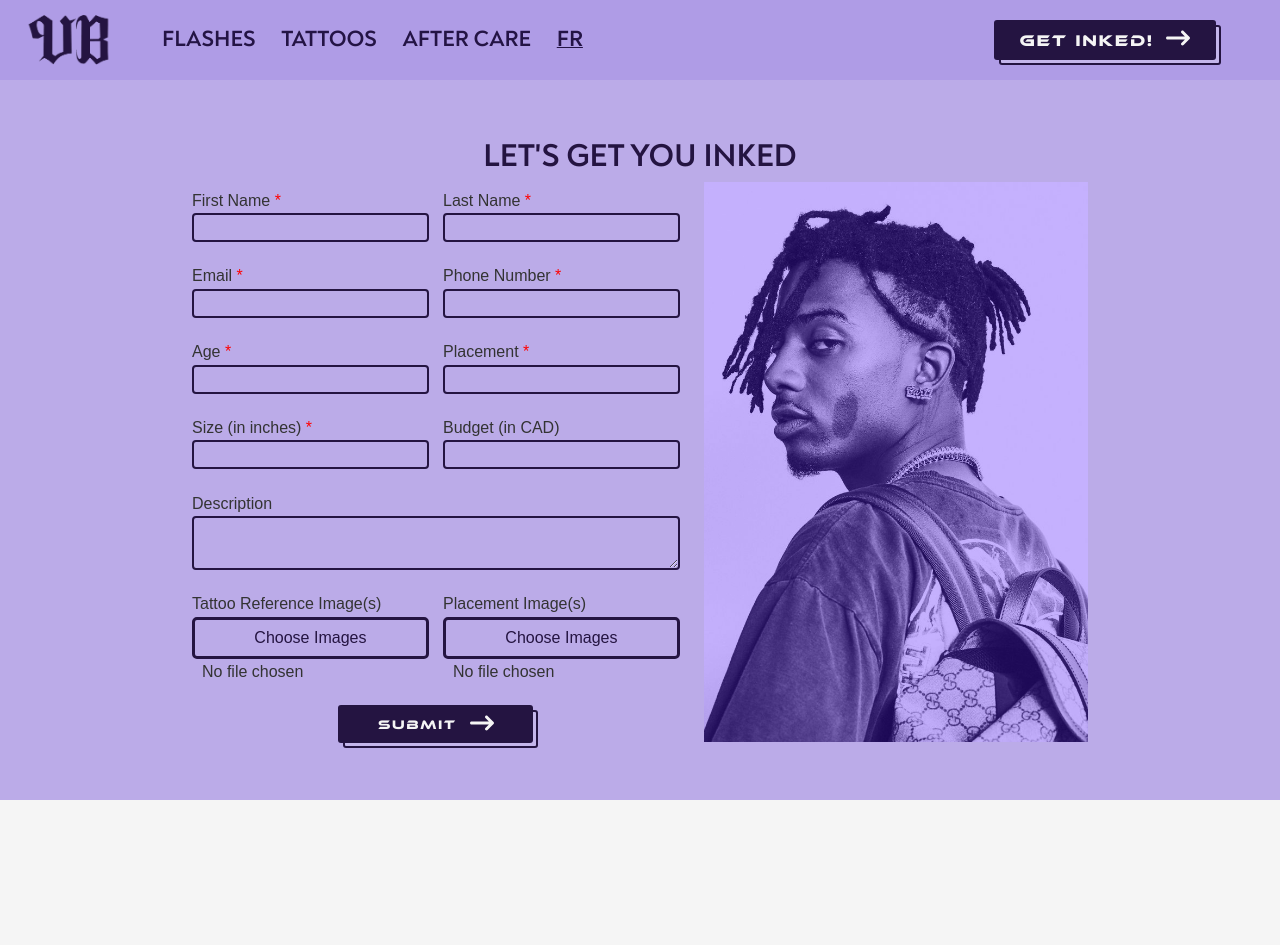
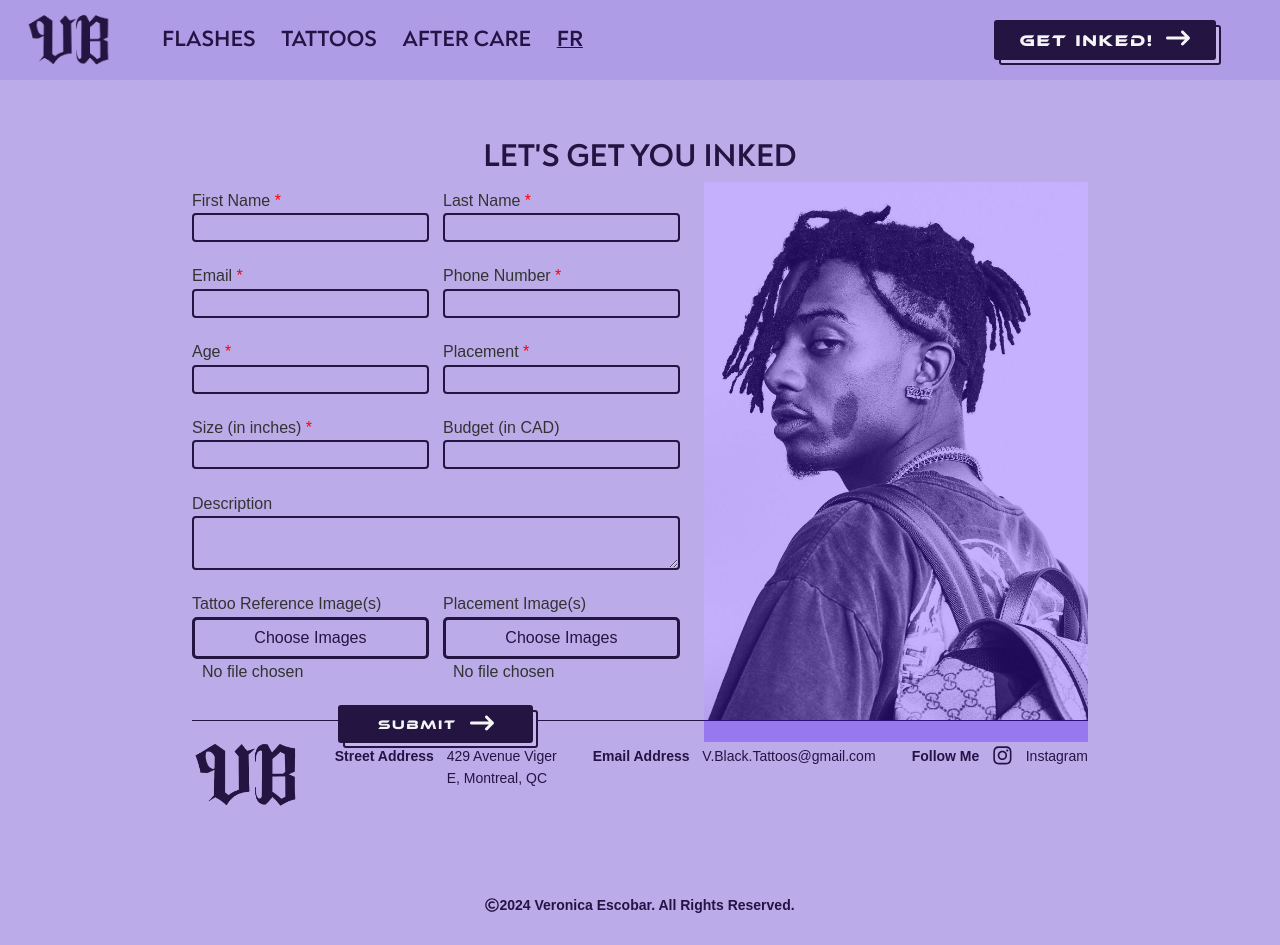
Before and after one commit to RoyAndraos/VBlackTats, a React (Create React App) app in the folder client/: page /book in a window 1280 px wide. Before the commit the page ends 800 px from the top, so only its background shows below. Built offline with nearby package versions, Linux system fonts and the light colour scheme.

Commit message:
footer overlap phone styles + icon update

```diff
--- a/client/public/index.html
+++ b/client/public/index.html
@@ -9,6 +9,7 @@
     />
     <link rel="stylesheet" type="text/css" href="/fonts/MyWebFontsKit.css">
     <link rel="stylesheet" type="text/css" href="/fonts/stylesheet.css">
+    <link rel="icon" href="images/NewLogo.png" />
     <title>Vero's Tattoo Studio</title>
   </head>
   <body style="margin:0">
--- a/client/src/App.js
+++ b/client/src/App.js
@@ -5,7 +5,6 @@ import HomePageMobile from "./components/Mobile/HomePageMobile";
 import HeaderMobile from "./components/Mobile/HeaderMobile";
 import HeaderPC from "./components/PC/HeaderPC";
 import HomePagePC from "./components/PC/HomePagePC";
-import FooterMobile from "./components/Mobile/FooterMobile";
 import FooterPC from "./components/PC/FooterPC";
 import styled from "styled-components";
 import BookingForm from "./components/BookingForm";
@@ -154,17 +153,10 @@ const App = () => {
       )}
       {isMobile ? <HeaderMobile /> : <HeaderPC />}
 
-      {isMobile ? (
-        location.pathname === "/book" || location.pathname === "/admin" ? (
-          <></>
-        ) : (
-          <FooterMobile></FooterMobile>
-        )
-      ) : location.pathname === "/book" || location.pathname === "/admin" ? (
-        <></>
-      ) : (
-        <FooterPC />
-      )}
+      {!isMobile &&
+        (location.pathname === "/book" || location.pathname === "/admin") && (
+          <FooterPC />
+        )}
     </Wrapper>
   );
 };
--- a/client/src/components/AfterCare.js
+++ b/client/src/components/AfterCare.js
@@ -4,6 +4,7 @@ import { IsMobileContext } from "../contexts/IsMobileContext";
 import aftercareone from "../assets/AfterCare.jpg";
 import { LanguageContext } from "../contexts/LanguageContext";
 import aftercaretwo from "../assets/aftercaretwo.jpg";
+import FooterMobile from "./Mobile/FooterMobile";
 const AfterCare = () => {
   const { isMobile } = useContext(IsMobileContext);
   const { language } = useContext(LanguageContext);
@@ -173,6 +174,7 @@ const AfterCare = () => {
           </ImgWrapp>
         )}
       </Bottom>
+      {isMobile && <FooterMobile />}
     </Wrapper>
   );
 };
--- a/client/src/components/BookingForm.js
+++ b/client/src/components/BookingForm.js
@@ -9,6 +9,8 @@ import {
   FileInputWrapper,
   CustomButton,
 } from "./PC/BookingFormPC";
+import { useLocation } from "react-router-dom";
+import FooterMobile from "./Mobile/FooterMobile";
 const BookingForm = () => {
   const [formData, setFormData] = useState({
     fname: "",
@@ -34,7 +36,7 @@ const BookingForm = () => {
     tattooRef: [],
     placementRef: [],
   });
-
+  const locaton = useLocation().pathname;
   useEffect(() => {
     const token = Cookies.get("token");
     if (token) {
@@ -346,6 +348,7 @@ const BookingForm = () => {
           {language === "en" ? "Get Inked" : "Soumettre"}
         </GetInked>
       </ButtonWrapper>
+      {locaton === "/book" && <FooterMobile />}
     </Wrapper>
   );
 };
@@ -361,6 +364,7 @@ const GetInked = styled.button`
   z-index: 1000;
   position: absolute;
   right: 10vw;
+  bottom: -2vh;
 `;
 export const ButtonWrapper = styled.div`
   width: 100%;
--- a/client/src/components/Mobile/FlashesMobile.js
+++ b/client/src/components/Mobile/FlashesMobile.js
@@ -6,6 +6,7 @@ import ConfirmationModal from "../ConfirmationModal";
 import { GetInked } from "../PC/HeaderPC";
 import Loader from "../PC/Loader";
 import { LanguageContext } from "../../contexts/LanguageContext";
+import FooterMobile from "./FooterMobile";
 const FlashesMobile = () => {
   const [images, setImages] = useState([]);
   const [isModalVisible, setIsModalVisible] = useState(false);
@@ -260,6 +261,7 @@ const FlashesMobile = () => {
         onConfirm={handleConfirmDelete}
         onCancel={handleCancelDelete}
       />
+      <FooterMobile />
     </Wrapper>
   );
 };
--- a/client/src/components/Mobile/FooterMobile.js
+++ b/client/src/components/Mobile/FooterMobile.js
@@ -84,6 +84,9 @@ const Wrapper = styled.div`
   position: relative;
   height: 45vh;
   padding: 3vh 0 0 5vw;
+  top: 10vh;
+  width: 100vw;
+  bottom: 0;
   border-top: 1px solid #241445;
 `;
 
--- a/client/src/components/Mobile/HomePageMobile.js
+++ b/client/src/components/Mobile/HomePageMobile.js
@@ -12,6 +12,7 @@ import FeaturedWork from "../PC/FeaturedWork";
 import gsap from "gsap";
 import { LanguageContext } from "../../contexts/LanguageContext";
 import sticker from "../../assets/stickerVeroSmall.png";
+import FooterMobile from "./FooterMobile";
 const HomePageMobile = () => {
   const navigate = useNavigate();
   const [selectedFile, setSelectedFile] = useState();
@@ -148,6 +149,7 @@ const HomePageMobile = () => {
       </ImageWrap>
       <FeaturedWork />
       <BookingForm />
+      <FooterMobile />
     </Wrapper>
   );
 };
@@ -233,7 +235,7 @@ const Wrapper = styled.div`
   flex-direction: column;
   justify-content: center;
   align-items: flex-start;
-  padding: 3vh 0;
+  padding: 3vh 0 0 0;
   position: relative;
   background-color: #bbabe8;
   top: 8vh;
--- a/client/src/components/Mobile/TattoosMobile.js
+++ b/client/src/components/Mobile/TattoosMobile.js
@@ -3,6 +3,7 @@ import styled from "styled-components";
 import { IsAdminContext } from "../../contexts/IsAdminContext";
 import ConfirmationModal from "../ConfirmationModal";
 import Loader from "../PC/Loader";
+import FooterMobile from "./FooterMobile";
 const TattoosMobile = () => {
   const [images, setImages] = useState([]);
   const [selectedFile, setSelectedFile] = useState();
@@ -172,6 +173,7 @@ const TattoosMobile = () => {
         onConfirm={handleConfirmDelete}
         onCancel={handleCancelDelete}
       />
+      <FooterMobile />
     </Wrapper>
   );
 };
```
Also changed, not shown: client/public/images/NewLogo.png (added).
